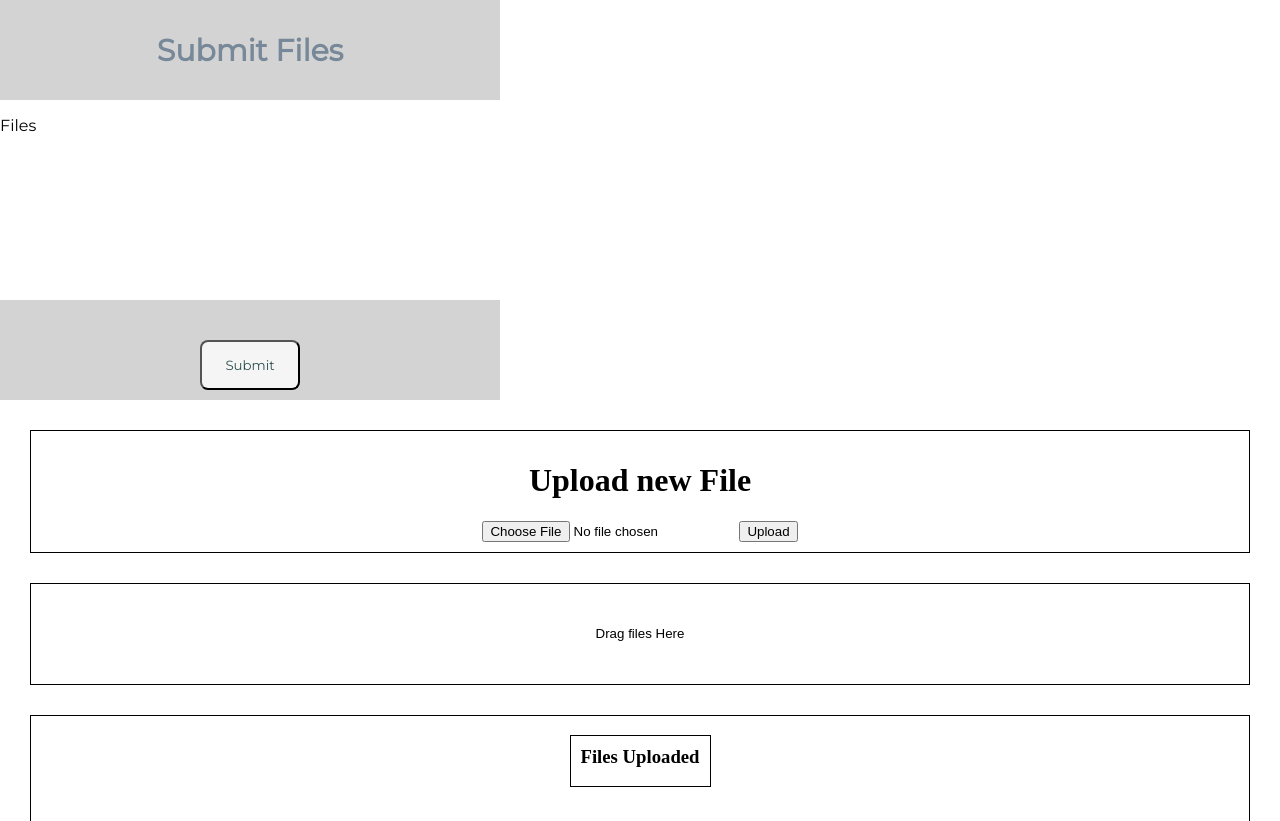
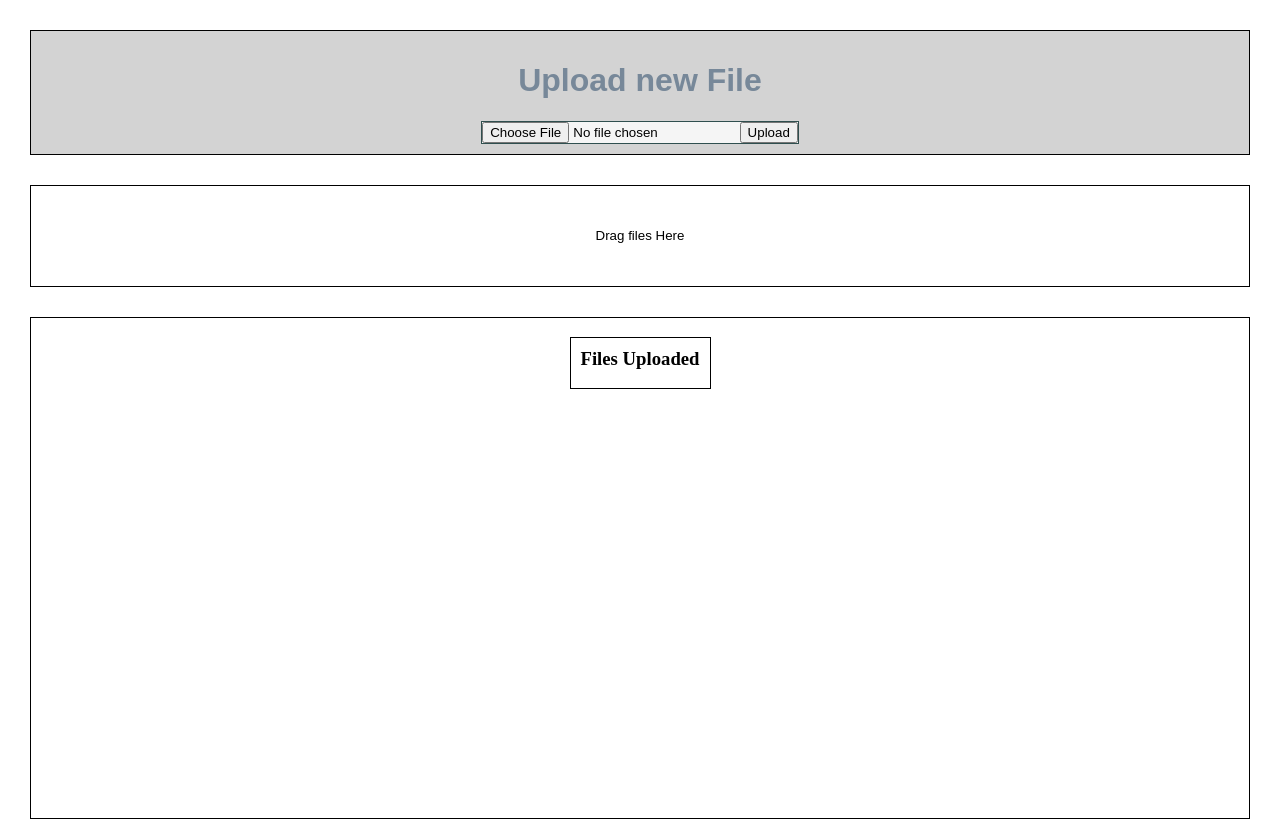
Before and after one commit to derekianrosas/AppInDayBack, a website: page BackApp/static/index.html in a window 1280 px wide. Shown: the top 821 px of the page. Drawn offline with Linux system fonts and the light colour scheme.

Commit message:
merged styles

```diff
--- a/BackApp/static/index.html
+++ b/BackApp/static/index.html
@@ -9,90 +9,15 @@
 
   <link rel="stylesheet" href="styles.css">
 </head>
-<style>
-
-.app-wrapper {
-  display: grid;
-  grid-template-columns: 1fr 1fr 1fr;
-}
-.app-wrapper > .popup-submit-form {
-  display: grid;
-  grid-template-rows: 1fr 2fr 1fr;
-  width: 500px;
-  height: 400px;
-  border-color: lightgrey;
-  font-family: 'Montserrat', sans-serif;
-}
-
-.app-wrapper > .popup-submit-form > .submit-files {
-  display: flex;
-  flex-direction: column;
-  align-items: center;
-  justify-content: center;
-  background-color: lightgrey;
-  font-size: 15px;
-  color: lightslategrey;
-}
-
-.app.wrapper > .popup-submit-form > .submit-files > .files-to-submit {
-  display: flex;
-  flex-direction: row;
-  background-color:whitesmoke;
-  border-width: medium;
-  border-color: darkslategrey;
-}
-
-.app-wrapper > .popup-submit-form > .submit-button {
-  display: flex;
-  justify-content: center;
-  align-items:flex-end;
-  padding: 10px;
-  background-color: lightgrey;
-}
-
-.app-wrapper > .popup-submit-form > .submit-button > #submit {
-  display: flex;
-  flex-direction: column;
-  align-items: center;
-  justify-content: center;
-  height: 50px;
-  width: 100px;
-  font-family: 'Montserrat', sans-serif;
-  border-radius: 8px;
-  font-weight: 200;
-  color: darkslategrey;
-  background-color: whitesmoke;
-}
-
-
-
-
-</style>
 <body>
   <div class="app-wrapper">
-
-    <div class="popup-submit-form">
-
-      <div class="submit-files">
-        <h1>Submit Files</h1>
-      </div>
-      <div class="files-to-submit">
-        <p>Files</p>
-      </div>
-
-      <div class="submit-button">
-        <button id="submit" onclick="submitForm()">Submit</button>
-      </div>
-
-    </div>
-
-</div>
-  <div class="upload-wrapper">
+    <div class="upload-wrapper">
       <h1>Upload new File</h1>
-      <form method=post enctype=multipart/form-data>
+      <div class="input-wrapper">
+        <form method=post enctype=multipart/form-data>
         <input type=file name=file>
-        <input type=submit value=Upload>
-      </form>
+        <input type=submit value=Upload class="submit">
+      </form></div>
     </div>
 
     <div class="drag-a-file-wrapper">
@@ -107,6 +32,8 @@
       </div>
     </div>
   </div>
+
+</div>
 </body>
 
 <script>
--- a/BackApp/static/styles.css
+++ b/BackApp/static/styles.css
@@ -14,6 +14,37 @@ body {
     margin: 30px;
     padding: 10px;
     border: 1px solid black;
+    font-family: 'Monserrat', sans-serif;
+    background-color: lightgray;
+}
+
+.upload-wrapper > h1 {
+    display: flex;
+    flex-direction: column;
+    align-items: center;
+    justify-content: center;
+    color: lightslategray;
+}
+
+.upload-wrapper > .input-wrapper {
+    display: flex;
+    flex-direction: row;
+    background-color: whitesmoke;
+    border: 1px solid darkslategray;
+}
+
+.upload-wrapper > .input-wrapper > .submit > button {
+    display: flex;
+    flex-direction: column;
+    align-items: center;
+    justify-content: center;
+    height: 50px;
+    width: 100px;
+    font-family: 'Montserrat', sans-serif;
+    border-radius: 8px;
+    font-weight: 200;
+    color: darkslategray;
+    background-color: whitesmoke;
 }
 
 .drag-a-file-wrapper {
```
